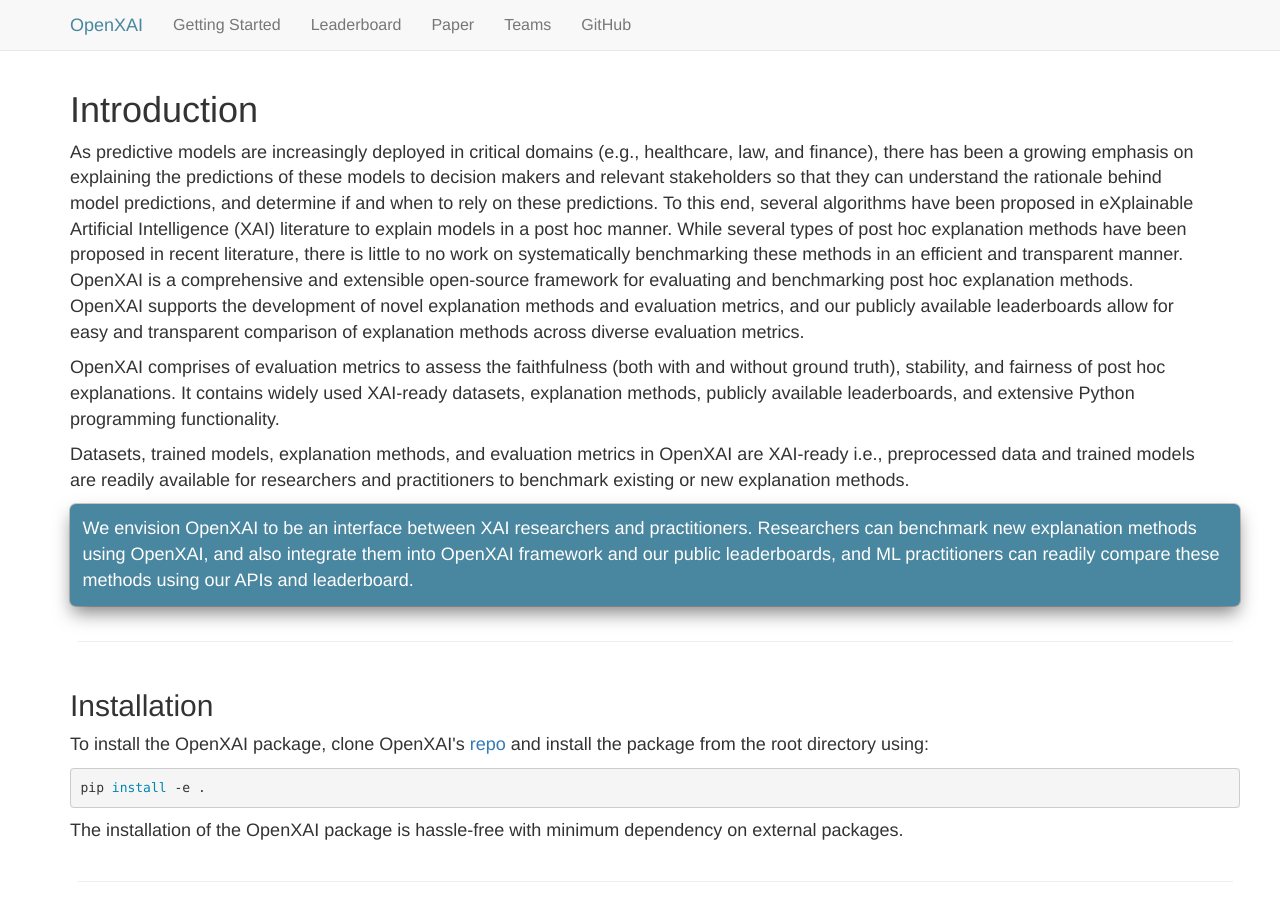
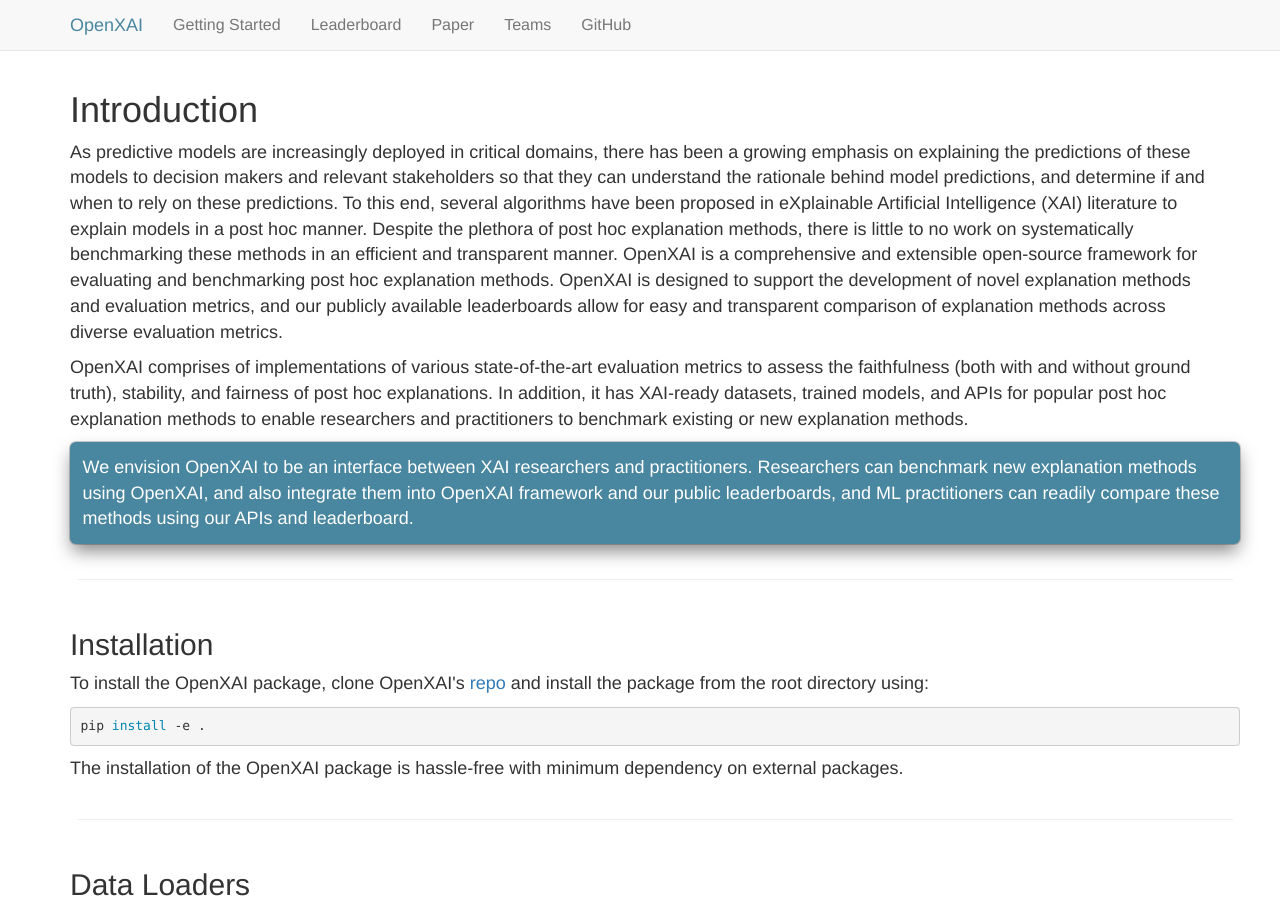
Before and after one commit to open-xai/open-xai.github.io, a Jekyll site: the page quick-start.html, which Jekyll copies as it is, in a window 1280 px wide and 900 px high. Built offline with Jekyll 4.4.1, drawn with Linux system fonts in a browser that asks for light colours.

Commit message:
cleaned up the text.

```diff
--- a/quick-start.html
+++ b/quick-start.html
@@ -99,18 +99,15 @@
     <h1 id="introduction">Introduction</h1>
 
 <p class="is-size-5">
-As predictive models are increasingly deployed in critical domains (e.g., healthcare, law, and finance), there has been a growing emphasis on explaining the predictions of these models to decision makers and relevant stakeholders so that they can understand the rationale behind model predictions, and determine if and when to rely on these predictions.
-To this end, several algorithms have been proposed in eXplainable Artificial Intelligence (XAI) literature to explain models in a post hoc manner. While several types of post hoc explanation methods have been proposed in recent literature, there is little to no work on systematically benchmarking these methods in an efficient and transparent manner.
+As predictive models are increasingly deployed in critical domains, there has been a growing emphasis on explaining the predictions of these models to decision makers and relevant stakeholders so that they can understand the rationale behind model predictions, and determine if and when to rely on these predictions.
+To this end, several algorithms have been proposed in eXplainable Artificial Intelligence (XAI) literature to explain models in a post hoc manner. Despite the plethora of post hoc explanation methods, there is little to no work on systematically benchmarking these methods in an efficient and transparent manner.
 OpenXAI is a comprehensive and extensible open-source framework for evaluating and benchmarking post hoc explanation methods.
-OpenXAI supports the development of novel explanation methods and evaluation metrics, and our publicly available leaderboards allow for easy and transparent comparison of explanation methods across diverse evaluation metrics.
+OpenXAI is designed to support the development of novel explanation methods and evaluation metrics, and our publicly available leaderboards allow for easy and transparent comparison of explanation methods across diverse evaluation metrics.
 </p>
 
 <p class="is-size-5">
-OpenXAI comprises of evaluation metrics to assess the faithfulness (both with and without ground truth), stability, and fairness of post hoc explanations. It contains widely used XAI-ready datasets, explanation methods, publicly available leaderboards, and extensive Python programming functionality.
-</p>
-
-<p class="is-size-5">
-Datasets, trained models, explanation methods, and evaluation metrics in OpenXAI are XAI-ready i.e., preprocessed data and trained models are readily available for researchers and practitioners to benchmark existing or new explanation methods.
+OpenXAI comprises of implementations of various state-of-the-art evaluation metrics to assess the faithfulness (both with and without ground truth), stability, and fairness of post hoc explanations.
+In addition, it has XAI-ready datasets, trained models, and APIs for popular post hoc explanation methods to enable researchers and practitioners to benchmark existing or new explanation methods.
 </p>
 
 <div class="container" style="padding: 0;">
```
